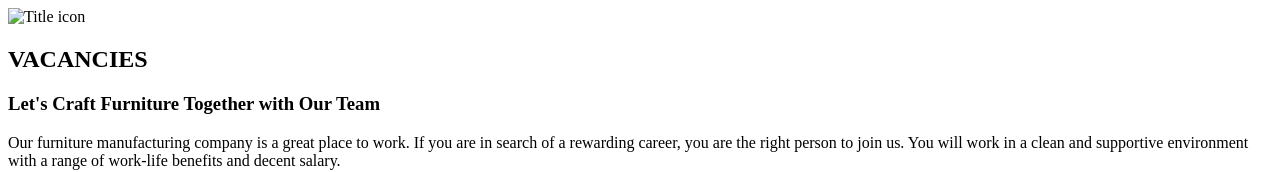
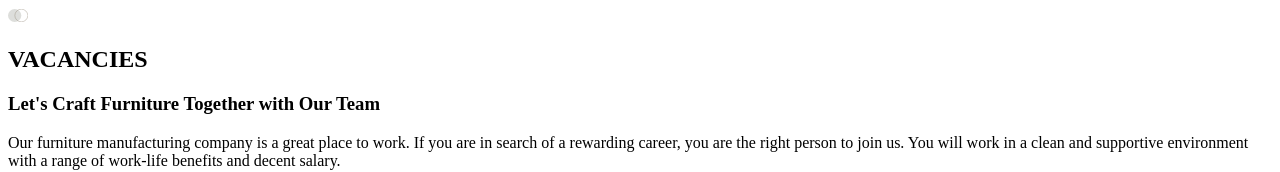
Before and after one commit to koldovsky/1193-team-03, a plain HTML site: page about-us.vacancies.partial.html in a window 1280 px wide. Shown: the top 172 px of the page. Drawn offline with Linux system fonts and the light colour scheme.

Commit message:
fix icon path

```diff
--- a/about-us.vacancies.partial.html
+++ b/about-us.vacancies.partial.html
@@ -11,7 +11,7 @@
         <img
           class="vacancies__title-icon"
           width="20"
-          src="img/about-us/vacancies/title-icon.svg"
+          src="img/about-us/title-icon.svg"
           alt="Title icon"
         />
         <h2 class="vacancies__title">VACANCIES</h2>
```
